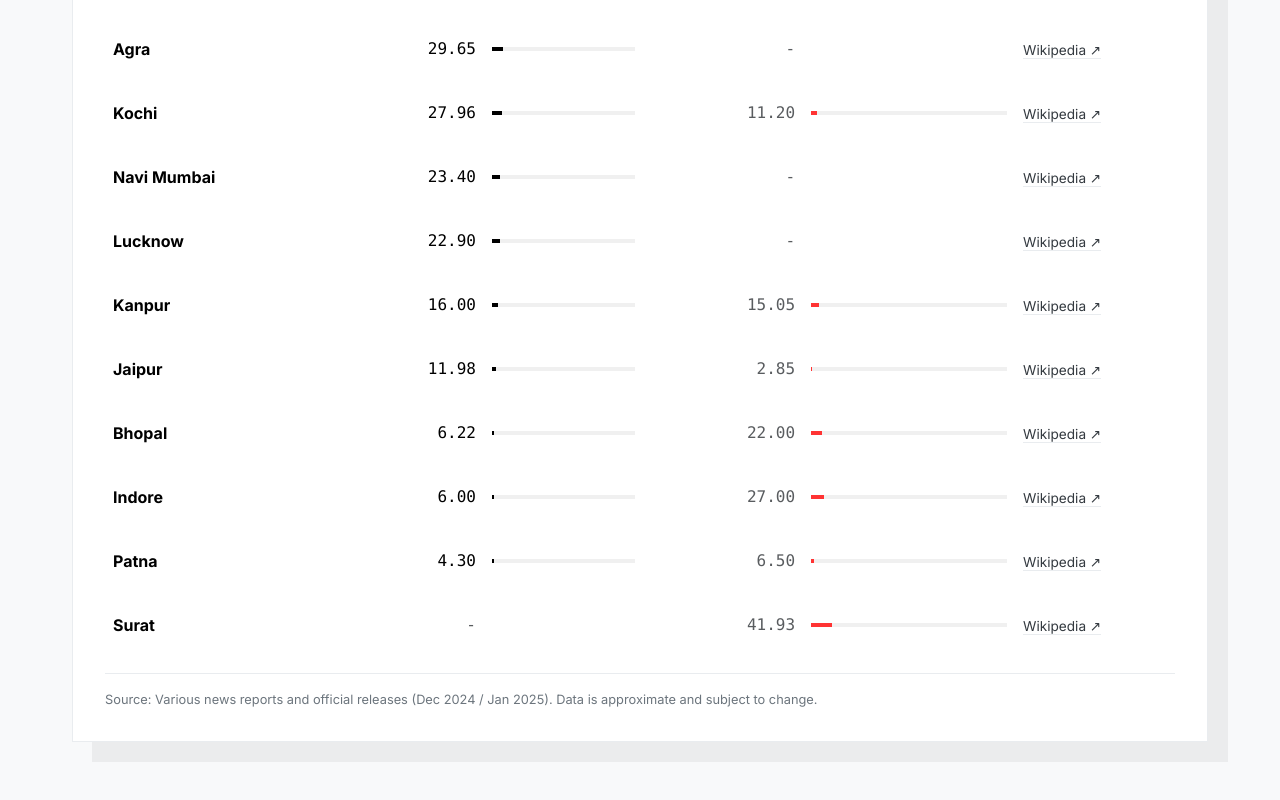
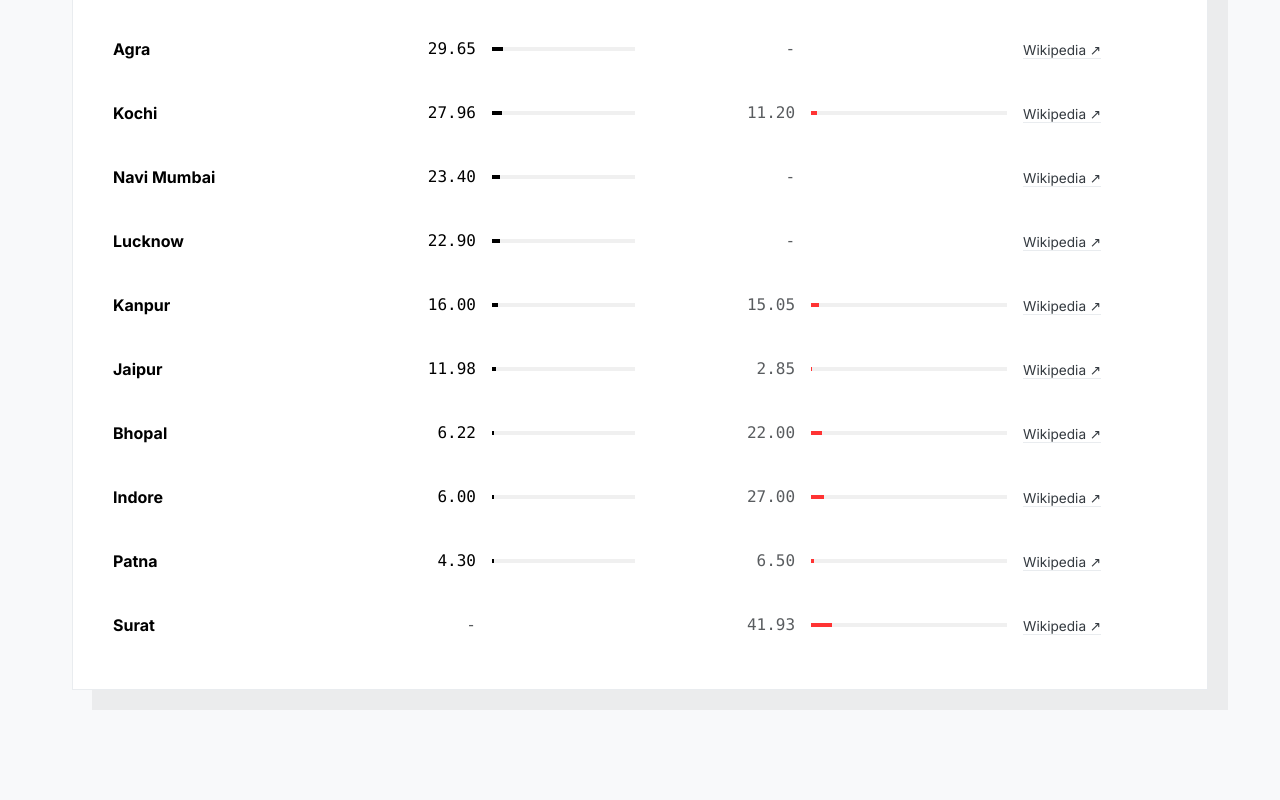
Before and after one commit to shashank261/streetfrontier, a React (Vite) app: page /metro-tracker in a window 1280 px wide. Shown: the part 1039-1839 px from the top of the page. After the commit the page ends 1793 px from the top, so only its background shows below. Built offline with nearby package versions, Linux system fonts and the light colour scheme.

Commit message:
Remove text

```diff
--- a/src/pages/MetroTracker.jsx
+++ b/src/pages/MetroTracker.jsx
@@ -93,9 +93,7 @@ const MetroTracker = () => {
                         <small className="text-muted">← Scroll for more →</small>
                     </div>
                 </div>
-                <div className="source-text">
-                    Source: Various news reports and official releases (Dec 2024 / Jan 2025). Data is approximate and subject to change.
-                </div>
+
             </div>
         </Container>
     );
```
